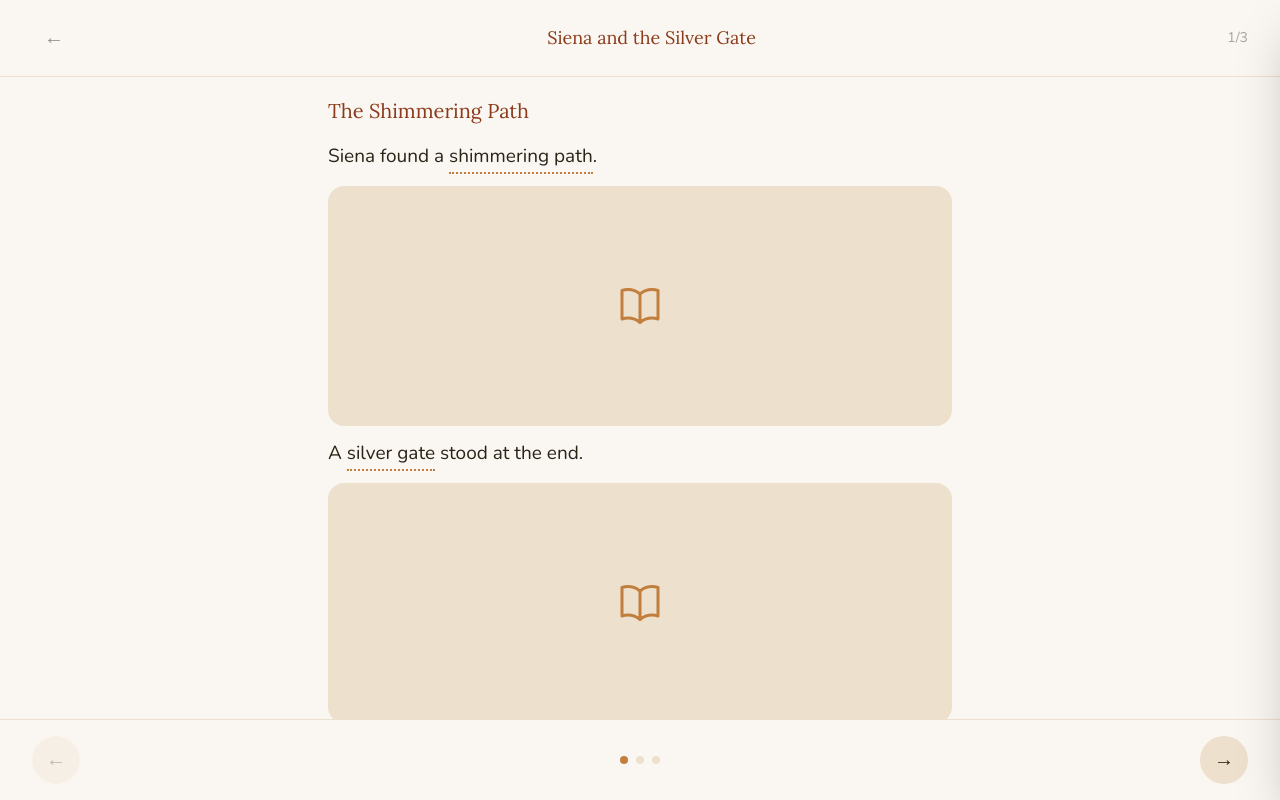
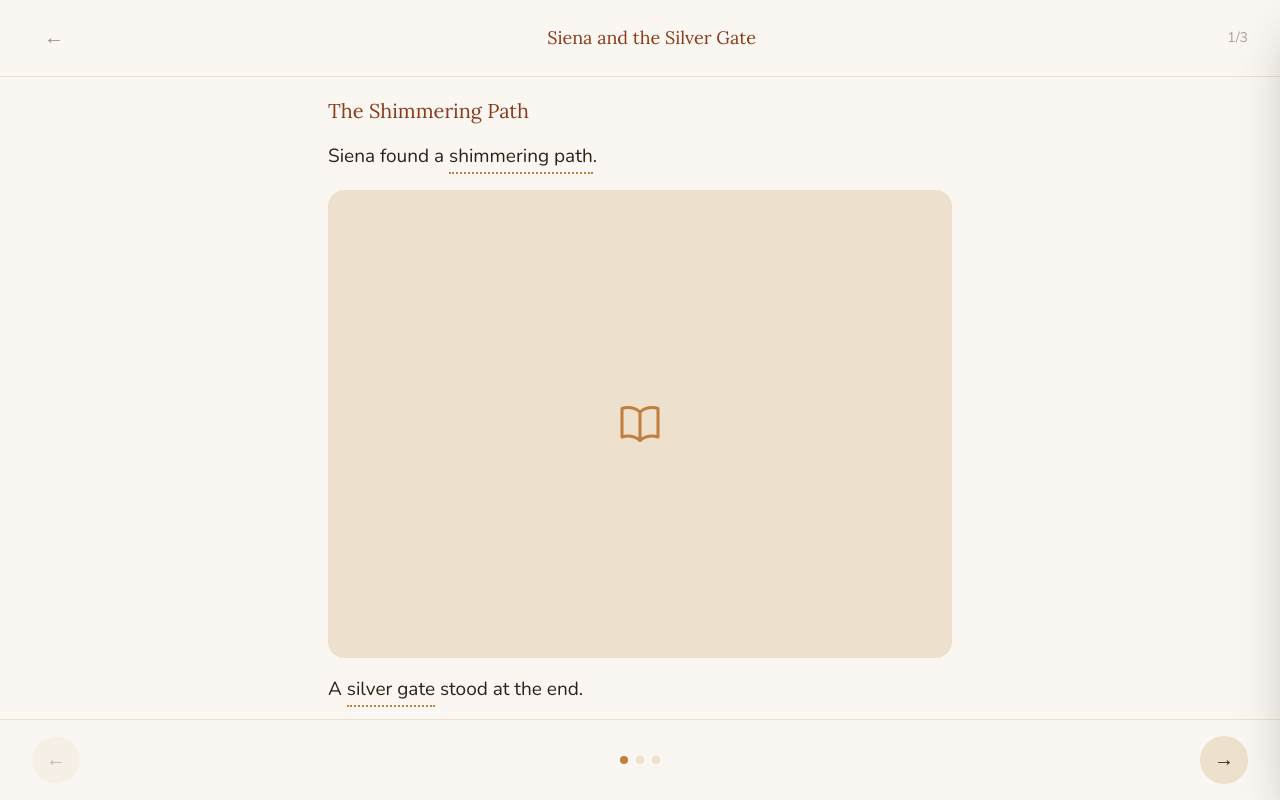
Before and after one commit to SohailGidwani/storyteller, a Next.js app in the folder frontend/: page /reader/demo in a window 1280 px wide. Built offline with nearby package versions, Linux system fonts and the light colour scheme; no server answers.

Commit message:
fix: object-contain to show full images, onError fallback for entity images in side panel

```diff
--- a/frontend/components/Reader/ImageSlot.tsx
+++ b/frontend/components/Reader/ImageSlot.tsx
@@ -14,14 +14,14 @@
   useEffect(() => { setLoaded(false) }, [imageUrl])
 
   return (
-    <div className="relative w-full rounded-2xl overflow-hidden bg-parchment flex items-center justify-center my-3" style={{ maxHeight: '240px', aspectRatio: '16/9' }}>
+    <div className="relative w-full aspect-[4/3] rounded-2xl overflow-hidden bg-parchment flex items-center justify-center my-4">
       <BookIcon className="w-12 h-12 text-amber" />
       {imageUrl && (
         <img
           src={imageUrl}
           alt={alt}
           onLoad={() => setLoaded(true)}
-          className={`absolute inset-0 w-full h-full object-cover transition-opacity duration-500 ${
+          className={`absolute inset-0 w-full h-full object-contain transition-opacity duration-500 ${
             loaded ? 'opacity-100' : 'opacity-0'
           }`}
         />
--- a/frontend/components/Reader/SidePanel.tsx
+++ b/frontend/components/Reader/SidePanel.tsx
@@ -53,7 +53,10 @@
             <img
               src={displayed.image_url}
               alt={displayed.name}
-              className="w-full h-full object-cover"
+              className="w-full h-full object-contain"
+              onError={(e) => {
+                e.currentTarget.style.display = 'none'
+              }}
             />
           ) : (
             <BookIcon />
```
